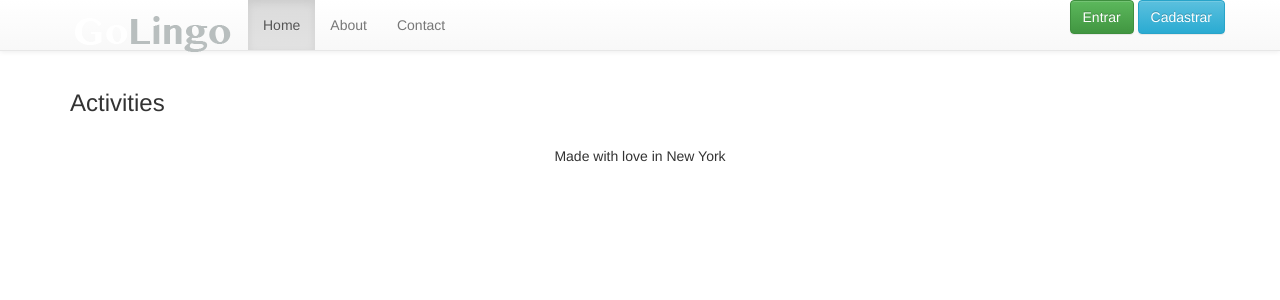
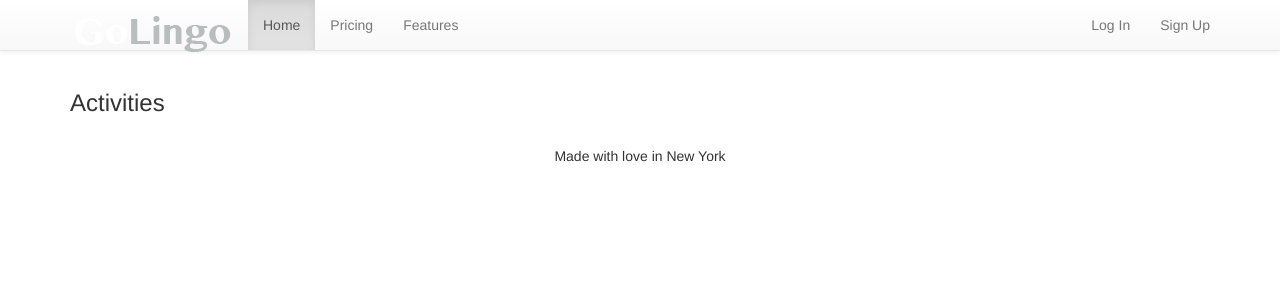
Before and after one commit to jesuejunior/golingo, a Django app: page / in a window 1280 px wide. Shown: the top 300 px of the page. Run offline with Django 3.2, Linux system fonts and the light colour scheme; data that the repository does not hold is empty; some libraries are stand-ins or nearby versions.

Commit message:
Cleaner on menu piece

```diff
--- a/templates/menu.html
+++ b/templates/menu.html
@@ -10,32 +10,18 @@
         <div id="navbar" class="navbar-collapse collapse">
             <ul class="nav navbar-nav">
                 <li class="active"><a href="#">Home</a></li>
-                <li><a href="#about">About</a></li>
-                <li><a href="#contact">Contact</a></li>
-{#                    <li class="dropdown">#}
-{#                        <a href="#" class="dropdown-toggle" data-toggle="dropdown" role="button" aria-haspopup="true" aria-expanded="false">Dropdown <span class="caret"></span></a>#}
-{#                        <ul class="dropdown-menu">#}
-{#                            <li><a href="#">Action</a></li>#}
-{#                            <li><a href="#">Another action</a></li>#}
-{#                            <li><a href="#">Something else here</a></li>#}
-{#                            <li role="separator" class="divider"></li>#}
-{#                            <li class="dropdown-header">Nav header</li>#}
-{#                            <li><a href="#">Separated link</a></li>#}
-{#                            <li><a href="#">One more separated link</a></li>#}
-{#                        </ul>#}
-{#                    </li>#}
+                <li><a href="#prices">Pricing</a></li>
+                <li><a href="#features">Features</a></li>
             </ul>
             {% if not user.is_authenticated %}
                 <ul class="nav navbar-nav navbar-right">
-                    <a class="btn btn-success" href="{% url 'auth_login' %}">Entrar</a>
-                    <a class="btn btn-info" href="{% url 'registration_register' %}">Cadastrar</a>
+                    <li><a href="{% url 'auth_login' %}">Log In</a></li>
+                    <li><a href="{% url 'registration_register' %}">Sign Up</a></li>
                 </ul>
             {% else %}
                 <ul class="nav navbar-nav navbar-right">
-                <span class="btn btn-sm btn-inverse">
-                    Olá {{ user.username }}
-                </span>
-                <a class="btn btn-sm btn-danger" href="{% url 'auth_logout' %}">Sair</a>
+                <li><a href="#">Hi, {{ user.username }}</a></li>
+                <li><a class="navbar-nav" href="{% url 'auth_logout' %}">Log Out</a></li>
                 </ul>
             {% endif %}
         </div>
```
